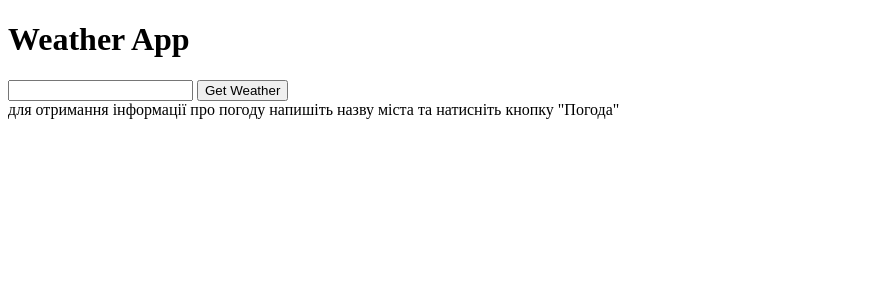
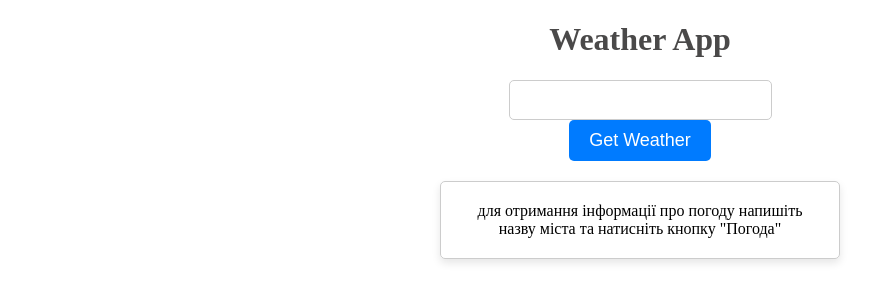
Before and after one commit to Kateryna87189/20_Weather_aplication, a plain HTML site: page index.html in a window 1280 px wide. Shown: the whole page, without its empty margins (0-895 px from the left). Drawn offline with Linux system fonts and the light colour scheme; the site is published under a folder, as on GitHub Pages, so addresses that start at the root find nothing.

Commit message:
weather app2

```diff
--- a/index.html
+++ b/index.html
@@ -4,7 +4,7 @@
     <meta charset="UTF-8">
     <meta name="viewport" content="width=device-width, initial-scale=1.0">
     <script src="./script.js" defer></script>
-    <link rel="stylesheet" href="/style.css">
+    <link rel="stylesheet" href="./style.css">
     <title>Weather App</title>
 </head>
 <body>
@@ -20,5 +20,6 @@
             для отримання інформації про погоду напишіть назву міста та натисніть кнопку "Погода"
         </div>
     </div>
+
 </body>
 </html>
--- a/script.js
+++ b/script.js
@@ -43,3 +43,4 @@ getWeatherButton.onclick = () => {
 };
 const arr = [1, 2, 3];//Кортеж (масив з вже відомою довжиною та елементами)
 const [_, second, third] = arr;
+//test
```
